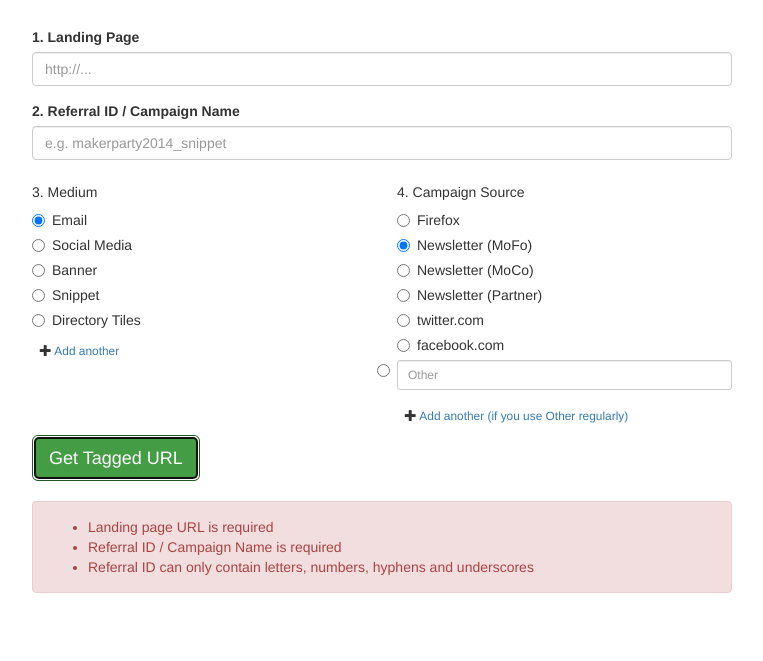
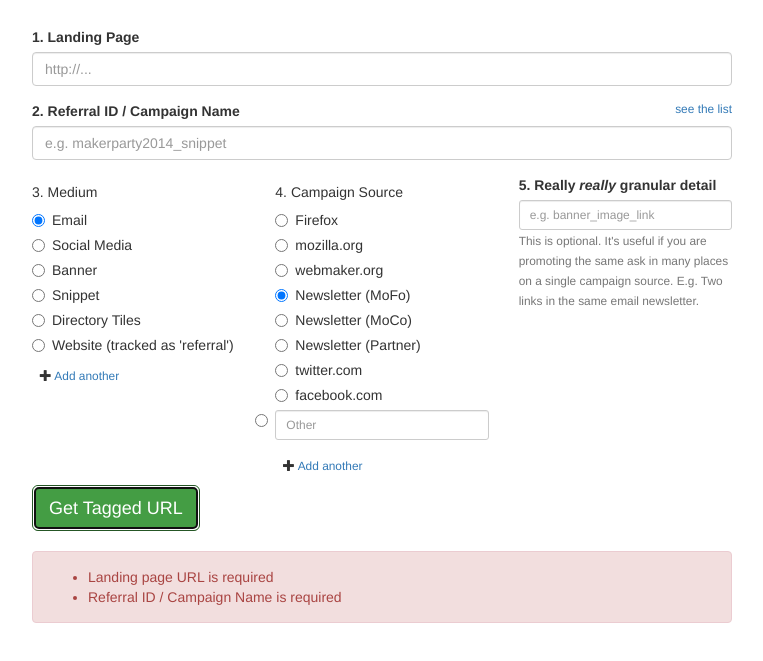
Before and after one commit to mozilla/mofo-campaignurl, a website: page app/index.html in a window 1280 px wide. Both pictures are taken after a click on the button "Get Tagged URL". Shown: the part 83-744 px from the top of the page, without its empty margins (258-1021 px from the left). Drawn offline with nearby package versions, Linux system fonts and the light colour scheme; files that its build step writes are made by us from their sources.

Commit message:
initial feedback

```diff
--- a/app/index.html
+++ b/app/index.html
@@ -38,13 +38,14 @@
 
                       <!-- REF ID / NAME -->
                       <div class="form-group">
-                        <label for="utm_source">2. Referral ID / Campaign Name</label>
-                        <input type="url" class="form-control" name="utm_campaign" placeholder="e.g. makerparty2014_snippet">
+                        <small class="pull-right"><a href="https://docs.google.com/a/mozillafoundation.org/spreadsheets/d/1GIhOB5ERW9FvvNazBaLKsEX6ZFga3GYWDFd7b4zrCPs/edit#gid=0" target="_blank">see the list</a></small>
+                        <label for="utm_source">2. Referral ID / Campaign Name </label>
+                        <input type="text" class="form-control" name="utm_campaign" placeholder="e.g. makerparty2014_snippet">
                       </div>
 
 
                       <div class="row">
-                         <div class="col-sm-6">
+                         <div class="col-sm-4">
                             <h5>3. Medium</h5>
 
                             <!-- SOURCE -->
@@ -78,11 +79,17 @@
                                 Directory Tiles
                               </label>
                             </div>
+                            <div class="radio">
+                              <label>
+                                <input type="radio" name="utm_medium" value="referral">
+                                Website (tracked as 'referral')
+                              </label>
+                            </div>
                             <p>&nbsp;&nbsp;<small><span class="glyphicon glyphicon-plus"></span> <a href="https://bugzilla.mozilla.org/enter_bug.cgi?assigned_to=adam%40mozillafoundation.org&bug_file_loc=http%3A%2F%2F&bug_ignored=0&bug_severity=normal&bug_status=NEW&cf_fx_iteration=---&cf_fx_points=---&comment=Please%20add%20this%20new%20item%20to%20the%20Campaign%20URL%20Builder.&component=Metrics&contenttypemethod=autodetect&contenttypeselection=text%2Fplain&defined_groups=1&flag_type-4=X&flag_type-607=X&flag_type-791=X&flag_type-800=X&flag_type-803=X&form_name=enter_bug&maketemplate=Remember%20values%20as%20bookmarkable%20template&op_sys=Mac%20OS%20X&priority=--&product=Mozilla%20Foundation&rep_platform=x86&short_desc=Add%20%7BSUGGESTED%20NAME%7D%20as%20a%20new%20Medium%2FSource%20on%20the%20Campaign%20URL%20Builder&target_milestone=---&version=unspecified">Add another</a></small></p>
                             <!-- END MEDIUM -->
 
                          </div>
-                         <div class="col-sm-6">
+                         <div class="col-sm-4">
                             <h5>4. Campaign Source</h5>
 
                             <!-- SOURCE -->
@@ -90,6 +97,18 @@
                               <label>
                                 <input type="radio" name="utm_source" value="firefox">
                                 Firefox
+                              </label>
+                            </div>
+                            <div class="radio">
+                              <label>
+                                <input type="radio" name="utm_source" value="mozilla.org">
+                                mozilla.org
+                              </label>
+                            </div>
+                            <div class="radio">
+                              <label>
+                                <input type="radio" name="utm_source" value="webmaker.org">
+                                webmaker.org
                               </label>
                             </div>
                             <div class="radio">
@@ -128,11 +147,21 @@
                                   <input placeholder="Other" type="text" class="form-control input-sm" id="sourceOther" name="sourceOther">
                                 </div>
                             </div>
-                            <p>&nbsp;&nbsp;<small><span class="glyphicon glyphicon-plus"></span> <a href="https://bugzilla.mozilla.org/enter_bug.cgi?assigned_to=adam%40mozillafoundation.org&bug_file_loc=http%3A%2F%2F&bug_ignored=0&bug_severity=normal&bug_status=NEW&cf_fx_iteration=---&cf_fx_points=---&comment=Please%20add%20this%20new%20item%20to%20the%20Campaign%20URL%20Builder.&component=Metrics&contenttypemethod=autodetect&contenttypeselection=text%2Fplain&defined_groups=1&flag_type-4=X&flag_type-607=X&flag_type-791=X&flag_type-800=X&flag_type-803=X&form_name=enter_bug&maketemplate=Remember%20values%20as%20bookmarkable%20template&op_sys=Mac%20OS%20X&priority=--&product=Mozilla%20Foundation&rep_platform=x86&short_desc=Add%20%7BSUGGESTED%20NAME%7D%20as%20a%20new%20Medium%2FSource%20on%20the%20Campaign%20URL%20Builder&target_milestone=---&version=unspecified">Add another (if you use Other regularly)</a></small></p>
+                            <p>&nbsp;&nbsp;<small><span class="glyphicon glyphicon-plus"></span> <a href="https://bugzilla.mozilla.org/enter_bug.cgi?assigned_to=adam%40mozillafoundation.org&bug_file_loc=http%3A%2F%2F&bug_ignored=0&bug_severity=normal&bug_status=NEW&cf_fx_iteration=---&cf_fx_points=---&comment=Please%20add%20this%20new%20item%20to%20the%20Campaign%20URL%20Builder.&component=Metrics&contenttypemethod=autodetect&contenttypeselection=text%2Fplain&defined_groups=1&flag_type-4=X&flag_type-607=X&flag_type-791=X&flag_type-800=X&flag_type-803=X&form_name=enter_bug&maketemplate=Remember%20values%20as%20bookmarkable%20template&op_sys=Mac%20OS%20X&priority=--&product=Mozilla%20Foundation&rep_platform=x86&short_desc=Add%20%7BSUGGESTED%20NAME%7D%20as%20a%20new%20Medium%2FSource%20on%20the%20Campaign%20URL%20Builder&target_milestone=---&version=unspecified">Add another </a></small></p>
                          </div>
+
+                        <div class="col-sm-4">
+                          <!-- REF ID / NAME -->
+                          <div class="form-group">
+                            <label for="utm_source">5. Really <em>really</em> granular detail </label>
+                            <input type="text" class="form-control input-sm" name="utm_content" placeholder="e.g. banner_image_link">
+                            <p class="text-muted"><small>This is optional. It's useful if you are promoting the same ask in many places on a single campaign source. E.g. Two links in the same email newsletter.</small></p>
+                          </div>
+                        </div>
+
                       </div>
+                      <button type="submit" class="btn btn-success btn-lg" id="getTaggedURL">Get Tagged URL</button>
 
-                      <button type="submit" class="btn btn-success btn-lg" id="getTaggedURL">Get Tagged URL</button>
                 </div>
             </div>
             <div class="row">
--- a/app/scripts/main.js
+++ b/app/scripts/main.js
@@ -1,6 +1,6 @@
 'use strict';
 
-var landingPageURL, utmSource, utmCampaign, utmMedium;
+var landingPageURL, utmSource, utmCampaign, utmMedium, utmContent;
 
 var valid = false;
 var errors = [];
@@ -16,6 +16,7 @@ function getValues () {
     if (utmSource === 'other') {
         utmSource = $('#sourceOther').val();
     }
+    utmContent = $('input[name=utm_content]').val();
 }
 
 function checkValues () {
@@ -40,9 +41,11 @@ function checkValues () {
     }
 
     var pattern = /^[\w-]+$/g;
-    if (!pattern.test(utmCampaign)) {
-        valid = false;
-        errors.push('Referral ID can only contain letters, numbers, hyphens and underscores');
+    if (utmCampaign) {
+        if (!pattern.test(utmCampaign)) {
+            valid = false;
+            errors.push('Referral ID can only contain letters, numbers, hyphens and underscores (no spaces)');
+        }
     }
 
     // Source
@@ -54,7 +57,15 @@ function checkValues () {
     var pattern2 = /^[\w-\.]+$/g;
     if (!pattern2.test(utmSource)) {
         valid = false;
-        errors.push('Source Other can only contain letters, numbers, hyphens, underscores and dots');
+        errors.push('Source Other can only contain letters, numbers, hyphens, underscores and dots (no spaces)');
+    }
+
+    if (utmContent) {
+        var pattern3 = /^[\w-\.]+$/g;
+        if (!pattern3.test(utmContent)) {
+            valid = false;
+            errors.push('Granular detail can only contain letters, numbers, hyphens, underscores and dots (no spaces)');
+        }
     }
 
 }
@@ -79,6 +90,10 @@ function outputTaggedURL () {
     taggedURL += '&utm_campaign=' + utmCampaign;
     taggedURL += '&utm_source=' + utmSource;
     taggedURL += '&utm_medium=' + utmMedium;
+
+    if (utmContent) {
+        taggedURL += '&utm_content=' + utmContent;
+    }
 
     $('.result').hide();
     $('#result-success').show();
```
